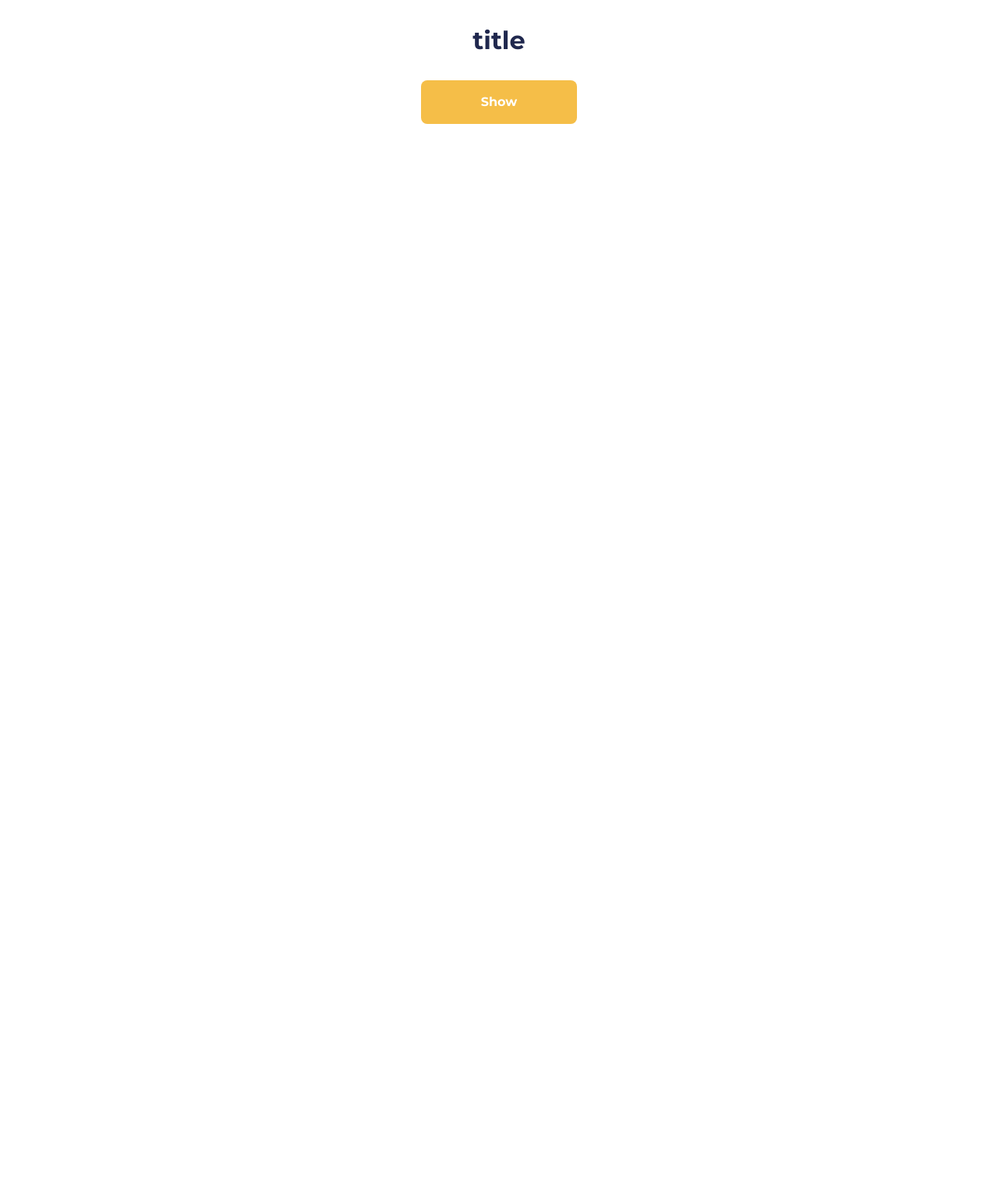
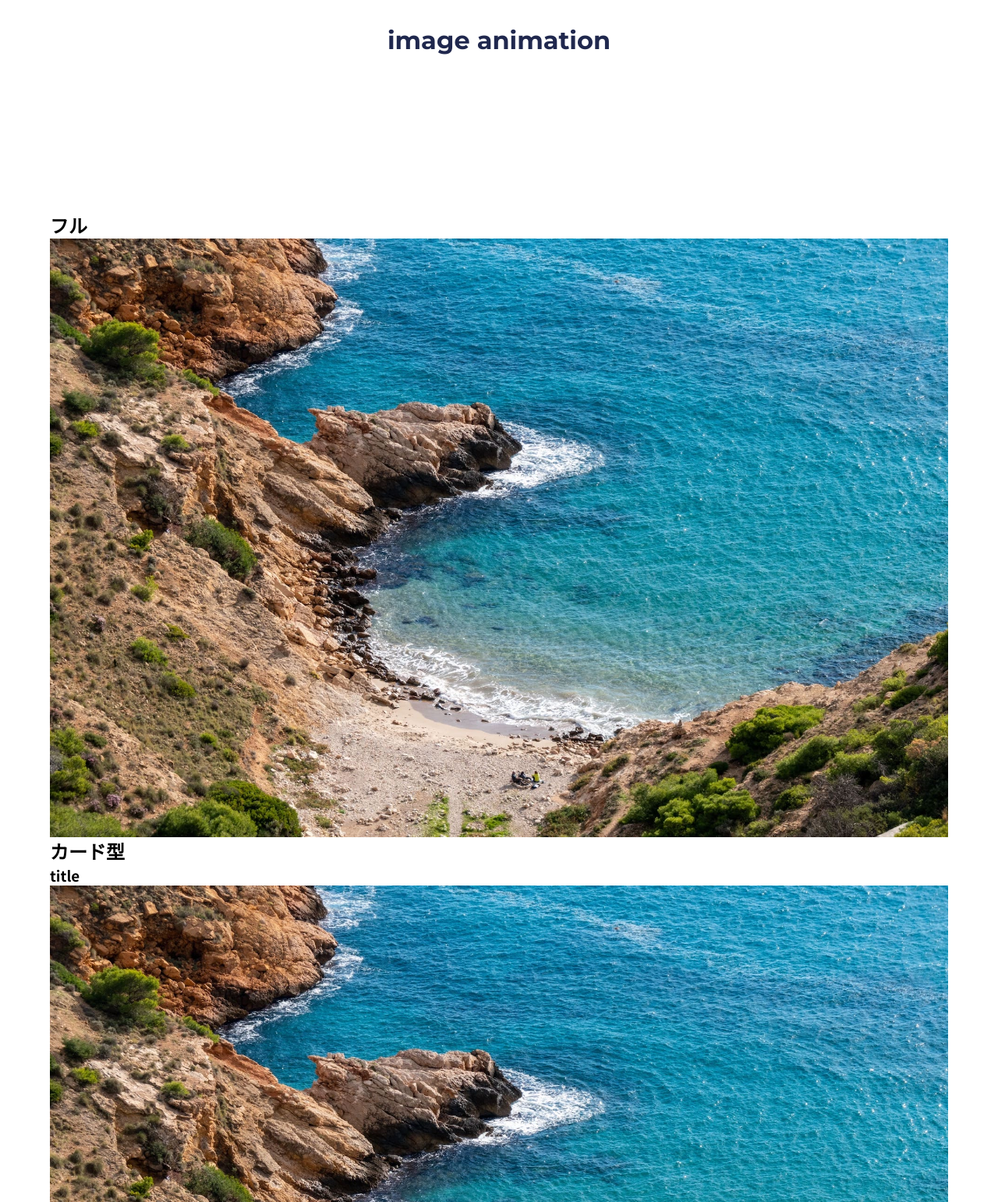
Before and after one commit to itomo8849/img_animation, a plain HTML site: page index.html in a window 1280 px wide. Shown: the top 1542 px of the page at 78% size. Drawn offline with Linux system fonts and the light colour scheme.

Commit message:
read images

```diff
--- a/index.html
+++ b/index.html
@@ -4,7 +4,7 @@
   <meta charset="UTF-8">
   <meta http-equiv="X-UA-Compatible" content="IE=edge">
   <meta name="viewport" content="width=device-width, initial-scale=1.0">
-  <title>Document</title>
+  <title>image animation</title>
   <link rel="preconnect" href="https://fonts.googleapis.com">
   <link rel="preconnect" href="https://fonts.gstatic.com" crossorigin>
   <link href="https://fonts.googleapis.com/css2?family=Montserrat:wght@300;700&family=Noto+Sans+JP:wght@400;700&display=swap" rel="stylesheet">
@@ -13,24 +13,76 @@
 <body>
   <header class="ly_header" role="banner">
     <div class="bl_headerConts">
-      <h1 class="bl_headerConts_ttl">title</h1>
-
-      <nav class="bl_headerConts_nav">
-        <ul class="bl_headerConts_list">
-          <li class="bl_headerConts_item">
-            <a href="#modal" class="bl_headerConts_link" id="js_remodalBtn">show</a>
-          </li>
-        </ul>
-        <!-- /.bl_headerConts_list -->
-      </nav>
-      <!-- /.bl_headerConts_nav -->
+      <h1 class="bl_headerConts_ttl">image animation</h1>
     </div>
     <!-- /.bl_headerConts -->
   </header>
   <!-- /.ly_header -->
 
-  <main>
-
+  <main class="ly_cont">
+    <section class="bl_sect">
+      <h2 class="lv2Heading">フル</h2>
+      <div class="bl_imgWrapper">
+        <img src="assets/images/sea.jpg" alt="">
+      </div>
+      <!-- /.bl_imgWrapper -->
+    </section>
+    <!-- /.bl_sect -->
+    <section class="bl_sect">
+      <h2 class="lv2Heading">カード型</h2>
+      <div class="bl_cardUnit">
+        <article class="bl_card">
+          <h3 class="bl_card_ttl">title</h3>
+          <div class="bl_imgWrapper">
+            <img src="assets/images/sea.jpg" alt="">
+          </div>
+          <!-- /.bl_imgWrapper -->
+        </article>
+        <!-- /.bl_card -->
+        <article class="bl_card">
+          <h3 class="bl_card_ttl">title</h3>
+          <div class="bl_imgWrapper">
+            <img src="assets/images/sea.jpg" alt="">
+          </div>
+          <!-- /.bl_imgWrapper -->
+        </article>
+        <!-- /.bl_card -->
+        <article class="bl_card">
+          <h3 class="bl_card_ttl">title</h3>
+          <div class="bl_imgWrapper">
+            <img src="assets/images/sea.jpg" alt="">
+          </div>
+          <!-- /.bl_imgWrapper -->
+        </article>
+        <!-- /.bl_card -->
+        <article class="bl_card">
+          <h3 class="bl_card_ttl">title</h3>
+          <div class="bl_imgWrapper">
+            <img src="assets/images/sea.jpg" alt="">
+          </div>
+          <!-- /.bl_imgWrapper -->
+        </article>
+        <!-- /.bl_card -->
+        <article class="bl_card">
+          <h3 class="bl_card_ttl">title</h3>
+          <div class="bl_imgWrapper">
+            <img src="assets/images/sea.jpg" alt="">
+          </div>
+          <!-- /.bl_imgWrapper -->
+        </article>
+        <!-- /.bl_card -->
+        <article class="bl_card">
+          <h3 class="bl_card_ttl">title</h3>
+          <div class="bl_imgWrapper">
+            <img src="assets/images/sea.jpg" alt="">
+          </div>
+          <!-- /.bl_imgWrapper -->
+        </article>
+        <!-- /.bl_card -->
+      </div>
+      <!-- /.bl_cardUnit -->
+    </section>
+    <!-- /.bl_sect -->
   </main>
 </body>
 </html>
```
Also changed, not shown: 1 other file.
